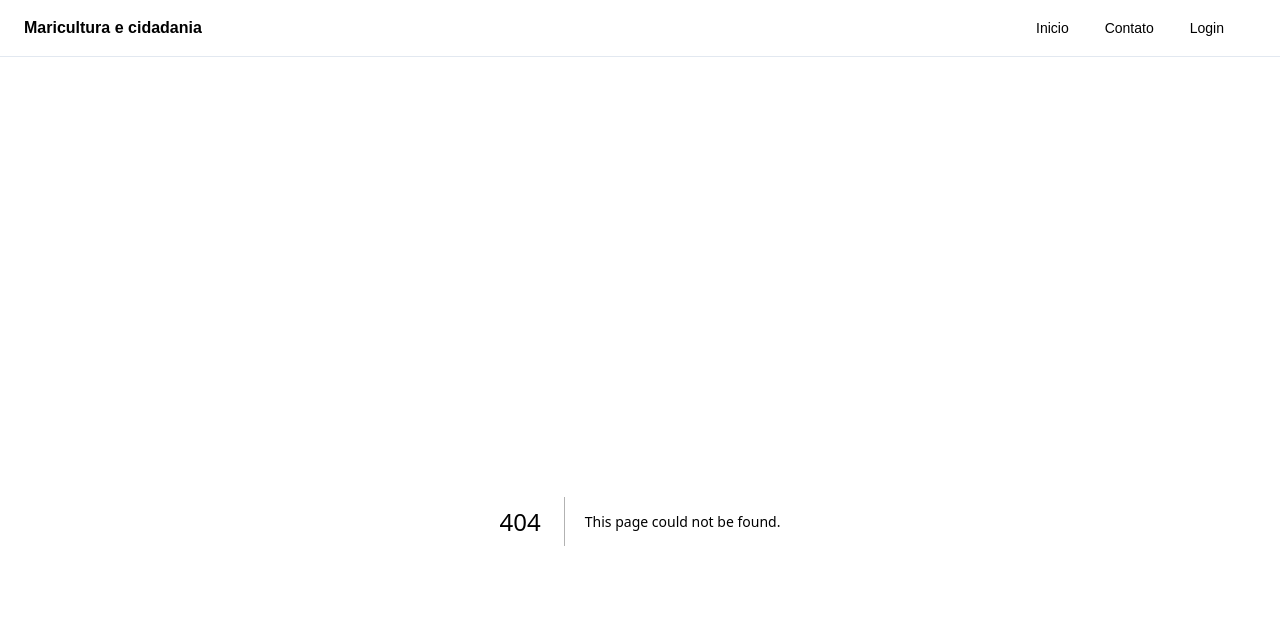
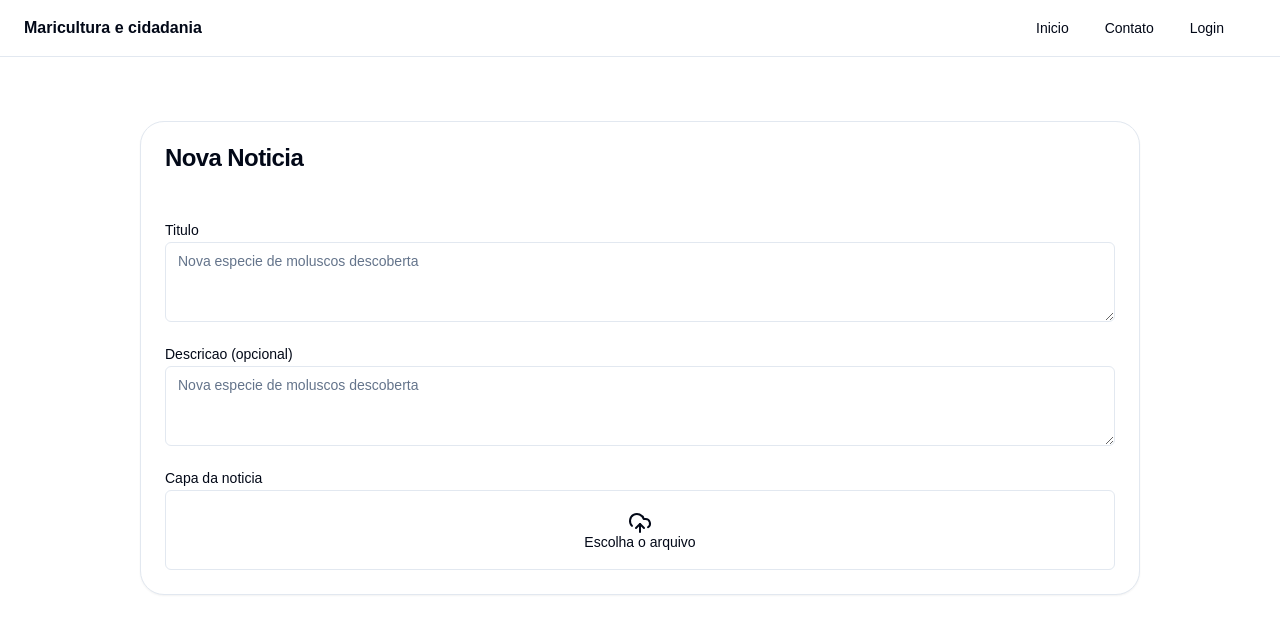
Before and after one commit to lucastaf/Banco-de-entrevista---Maricultura-e-cidadania, a Next.js app: page /gerenciar/novaNoticia in a window 1280 px wide. Before the commit this address had no page. Shown: the top 634 px of the page. Built offline with nearby package versions, Linux system fonts and the light colour scheme.

Commit message:
criado formulario de inclusao de noticia

```diff
--- a/package.json
+++ b/package.json
@@ -10,6 +10,7 @@
   },
   "dependencies": {
     "@radix-ui/react-dropdown-menu": "^2.1.2",
+    "@radix-ui/react-label": "^2.1.0",
     "@radix-ui/react-menubar": "^1.1.2",
     "@radix-ui/react-navigation-menu": "^1.2.1",
     "@radix-ui/react-slot": "^1.1.0",
--- /dev/null
+++ b/src/app/gerenciar/novaNoticia/page.tsx
@@ -0,0 +1,44 @@
+import { Card, CardContent, CardHeader, CardTitle } from "@/components/ui/card";
+import { Input } from "@/components/ui/input";
+import { Label } from "@/components/ui/label";
+import { Textarea } from "@/components/ui/textarea";
+import { CloudUpload } from "lucide-react";
+
+export default function novaNoticia() {
+  return (
+    <div className="flex justify-center">
+      <Card className="max-w-[1000px] flex-1">
+        <CardHeader>
+          <CardTitle>Nova Noticia</CardTitle>
+        </CardHeader>
+        <CardContent>
+          <div className="grid gap-5">
+            <div>
+              <Label>Titulo</Label>
+              <Textarea placeholder="Nova especie de moluscos descoberta" />
+            </div>
+            <div>
+              <Label>Descricao (opcional)</Label>
+              <Textarea placeholder="Nova especie de moluscos descoberta" />
+            </div>
+            <div>
+              <Label>Capa da noticia</Label>
+              <div>
+                <Input type="file" id="capaInput" className="hidden" />
+                <Label
+                  htmlFor="capaInput"
+                  className="w-full flex justify-center h-20 border rounded-md items-center"
+                >
+                  <div className="flex-col items-center flex">
+                    <CloudUpload />
+                    <Label>Escolha o arquivo</Label>
+                  </div>
+                </Label>
+              </div>
+            </div>
+          </div>
+        </CardContent>
+      </Card>
+    </div>
+  );
+}
--- /dev/null
+++ b/src/components/ui/input.tsx
@@ -0,0 +1,22 @@
+import * as React from "react"
+
+import { cn } from "@/lib/utils"
+
+const Input = React.forwardRef<HTMLInputElement, React.ComponentProps<"input">>(
+  ({ className, type, ...props }, ref) => {
+    return (
+      <input
+        type={type}
+        className={cn(
+          "flex h-10 w-full rounded-md border border-input bg-background px-3 py-2 text-base ring-offset-background file:border-0 file:bg-transparent file:text-sm file:font-medium file:text-foreground placeholder:text-muted-foreground focus-visible:outline-none focus-visible:ring-2 focus-visible:ring-ring focus-visible:ring-offset-2 disabled:cursor-not-allowed disabled:opacity-50 md:text-sm",
+          className
+        )}
+        ref={ref}
+        {...props}
+      />
+    )
+  }
+)
+Input.displayName = "Input"
+
+export { Input }
--- /dev/null
+++ b/src/components/ui/label.tsx
@@ -0,0 +1,26 @@
+"use client"
+
+import * as React from "react"
+import * as LabelPrimitive from "@radix-ui/react-label"
+import { cva, type VariantProps } from "class-variance-authority"
+
+import { cn } from "@/lib/utils"
+
+const labelVariants = cva(
+  "text-sm font-medium leading-none peer-disabled:cursor-not-allowed peer-disabled:opacity-70"
+)
+
+const Label = React.forwardRef<
+  React.ElementRef<typeof LabelPrimitive.Root>,
+  React.ComponentPropsWithoutRef<typeof LabelPrimitive.Root> &
+    VariantProps<typeof labelVariants>
+>(({ className, ...props }, ref) => (
+  <LabelPrimitive.Root
+    ref={ref}
+    className={cn(labelVariants(), className)}
+    {...props}
+  />
+))
+Label.displayName = LabelPrimitive.Root.displayName
+
+export { Label }
--- /dev/null
+++ b/src/components/ui/textarea.tsx
@@ -0,0 +1,22 @@
+import * as React from "react"
+
+import { cn } from "@/lib/utils"
+
+const Textarea = React.forwardRef<
+  HTMLTextAreaElement,
+  React.ComponentProps<"textarea">
+>(({ className, ...props }, ref) => {
+  return (
+    <textarea
+      className={cn(
+        "flex min-h-[80px] w-full rounded-md border border-input bg-background px-3 py-2 text-base ring-offset-background placeholder:text-muted-foreground focus-visible:outline-none focus-visible:ring-2 focus-visible:ring-ring focus-visible:ring-offset-2 disabled:cursor-not-allowed disabled:opacity-50 md:text-sm",
+        className
+      )}
+      ref={ref}
+      {...props}
+    />
+  )
+})
+Textarea.displayName = "Textarea"
+
+export { Textarea }
```
Also changed, not shown: 1 other file (tests, documents, lock files or other folders).
